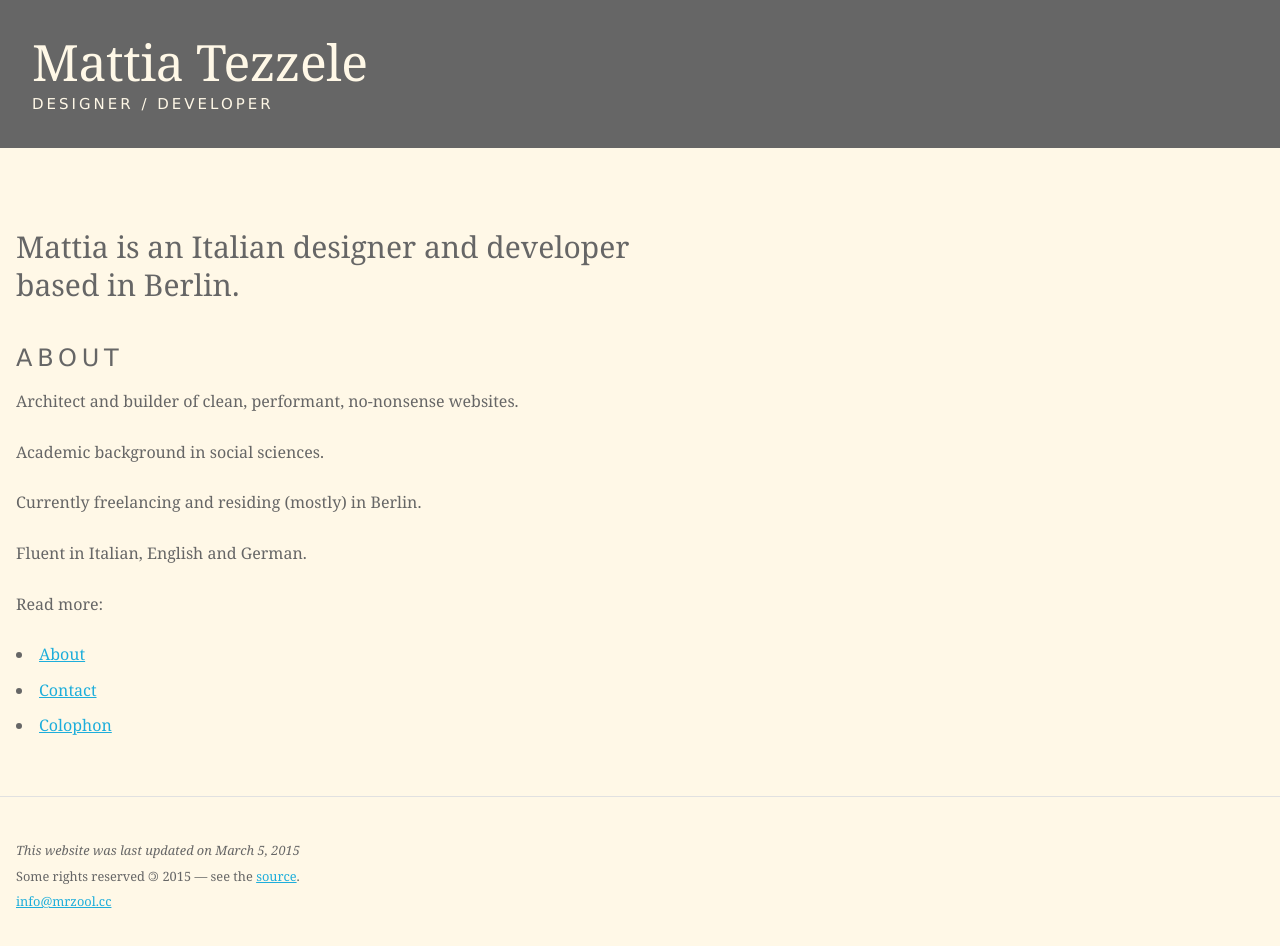
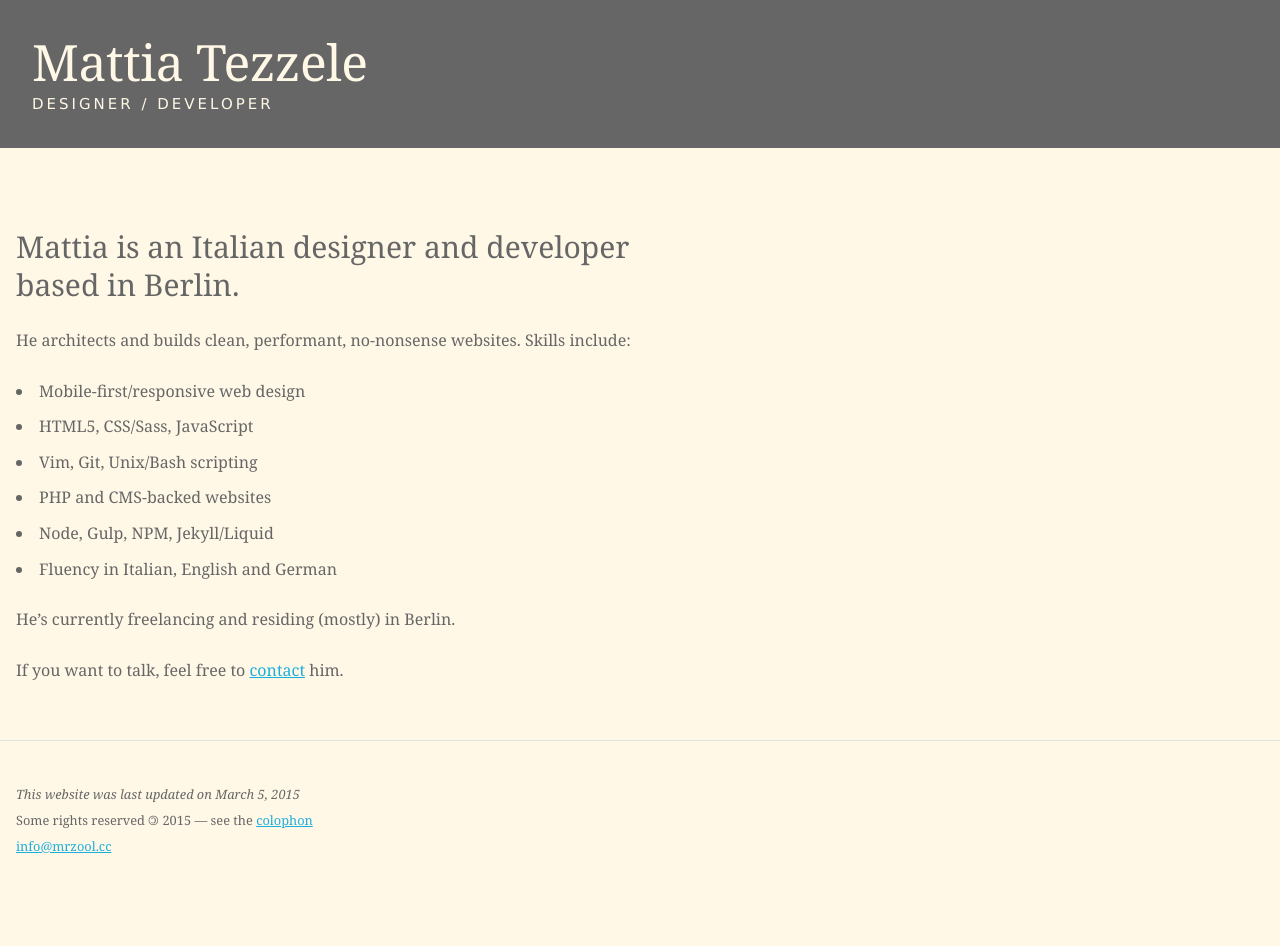
Before and after one commit to mrzool/mrzool.github.io, a Jekyll site: the page built from index.md, in a window 1280 px wide. Built offline with Jekyll 4.4.1, drawn with Linux system fonts in a browser that asks for light colours; after the commit the page ends 900 px from its top, so only the background shows below that.

Commit message:
Updates everything

```diff
--- a/_includes/_footer.html
+++ b/_includes/_footer.html
@@ -2,7 +2,7 @@
     <small>
       <em>This website was last updated on {{ 'now' | date: "%B %-d, %Y" }}</em>
       <br>
-      Some rights reserved <span class="flip">&copy;</span> {{ 'now' | date: "%Y" }} &mdash; see the <a href="https://github.com/mrzool/mrzool.github.io">source</a>.
+      Some rights reserved <span class="flip">&copy;</span> {{ 'now' | date: "%Y" }} &mdash; see the <a href="colophon">colophon</a>
       <br>
       <a href="mailto:{{site.email}}">{{site.email}}</a>
     </small>
--- a/index.md
+++ b/index.md
@@ -7,18 +7,15 @@ title: 'Home'
 Mattia is an Italian designer and developer based in Berlin.
 </p>
 
-### About
+He architects and builds clean, performant, no-nonsense websites. Skills include:
 
-Architect and builder of clean, performant, no-nonsense websites.
+- Mobile-first/responsive web design
+- HTML5, CSS/Sass, JavaScript
+- Vim, Git, Unix/Bash scripting
+- PHP and CMS-backed websites
+- Node, Gulp, NPM, Jekyll/Liquid
+- Fluency in Italian, English and German
 
-Academic background in social sciences.
+He's currently freelancing and residing (mostly) in Berlin.
 
-Currently freelancing and residing (mostly) in Berlin.
-
-Fluent in Italian, English and German.
-
-Read more:
-
-- [About](about "About")
-- [Contact](contact "Contact")
-- [Colophon](colophon "Colophon")
+If you want to talk, feel free to [contact](contact "Contact") him.
```
Also changed, not shown: about/index.md (+3 -2 lines), contact/index.md (+4 -3 lines), impressum/index.md (+2 -2 lines).
